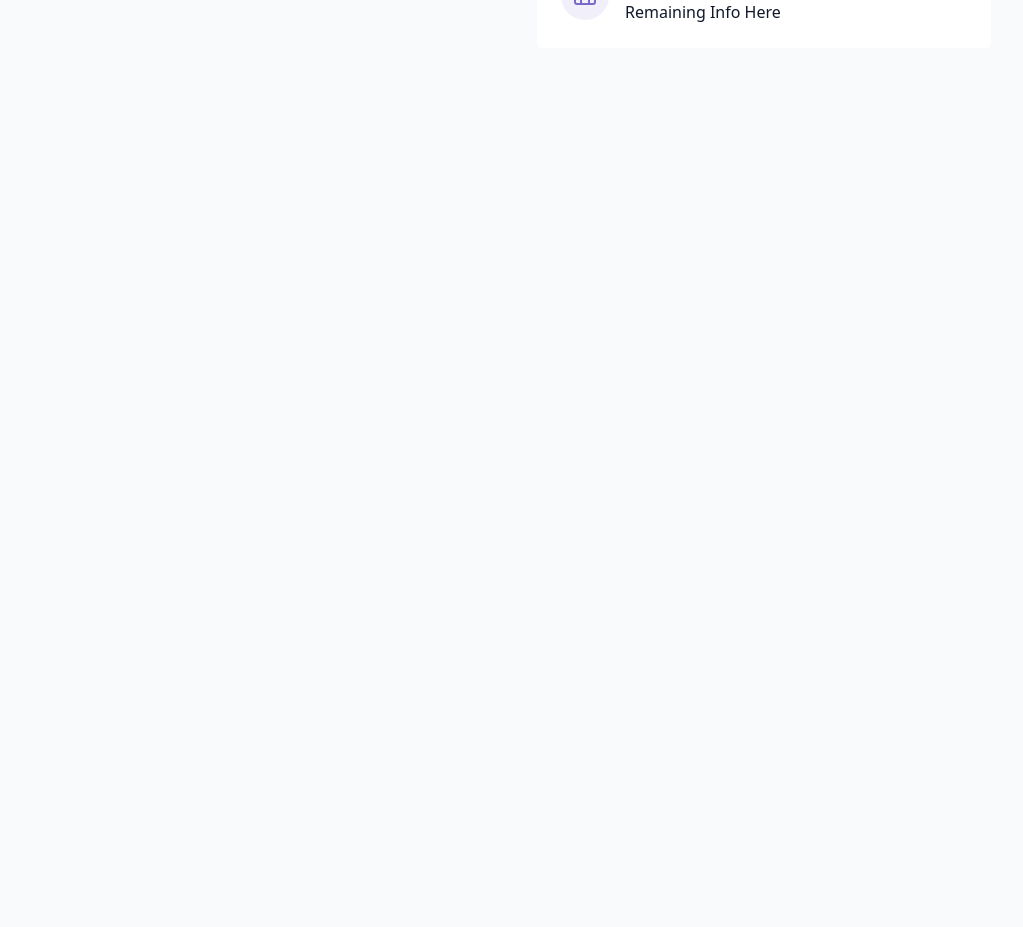
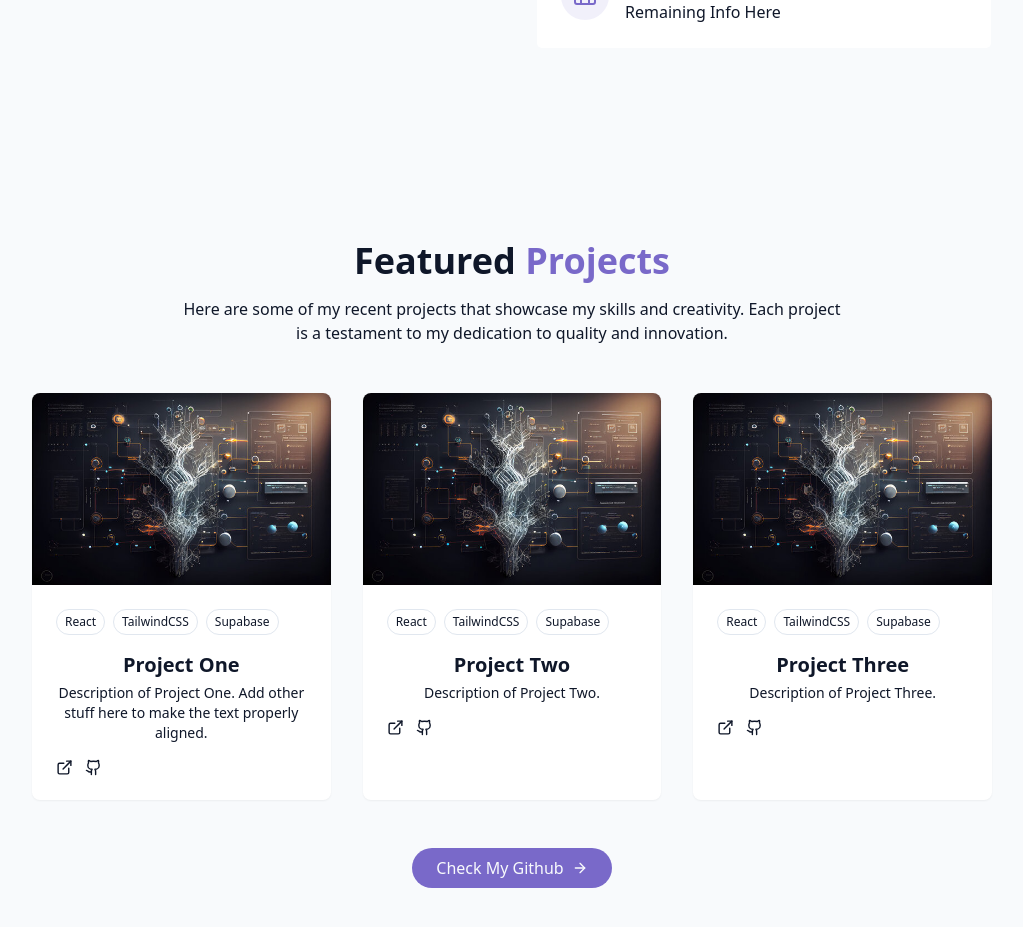
Before and after one commit to Manav2805/Portfolio, a React (Vite) app: page / in a window 1280 px wide. Shown: the part 1289-2216 px from the top of the page, without its empty margins (128-1151 px from the left). Before the commit the page ends 1434 px from the top, so only its background shows below. Built offline with nearby package versions, Linux system fonts and the light colour scheme.

Commit message:
Added Projects Section

```diff
--- /dev/null
+++ b/src/components/ProjectSection.jsx
@@ -0,0 +1,108 @@
+import { ArrowRight, ExternalLink, Github } from "lucide-react";
+
+const projects = [
+  {
+    id: 1,
+    title: "Project One",
+    description:
+      "Description of Project One. Add other stuff here to make the text properly aligned.",
+    image: "/projects/temp.jpg",
+    tags: ["React", "TailwindCSS", "Supabase"],
+    github: "#",
+    url: "#",
+  },
+  {
+    id: 1,
+    title: "Project Two",
+    description: "Description of Project Two.",
+    image: "/projects/temp.jpg",
+    tags: ["React", "TailwindCSS", "Supabase"],
+    github: "#",
+    url: "#",
+  },
+  {
+    id: 1,
+    title: "Project Three",
+    description: "Description of Project Three.",
+    image: "/projects/temp.jpg",
+    tags: ["React", "TailwindCSS", "Supabase"],
+    github: "#",
+    url: "#",
+  },
+];
+
+export const ProjectSection = () => {
+  return (
+    <section id="projects" className="py-24 px-4 relative">
+      <div className="container mx-auto max-w-5xl">
+        <h2 className="text-3xl md:text-4xl font-bold mb-4 text-center">
+          Featured <span className="text-primary">Projects</span>
+        </h2>
+
+        <p className="text-center text-muted-foreground mb-12 max-w-2xl mx-auto">
+          Here are some of my recent projects that showcase my skills and
+          creativity. Each project is a testament to my dedication to quality
+          and innovation.
+        </p>
+
+        <div className="grid grid-cols-1 md:grid-cols-2 lg:grid-cols-3 gap-8">
+          {projects.map((project, key) => (
+            <div
+              key={key}
+              className="group bg-card rounded-lg overflow-hidden shadow-xs card-hover"
+            >
+              <div className="h-48 overflow-hidden">
+                <img
+                  src={project.image}
+                  alt={project.title}
+                  className=" w-full h-full object-cover transition-transform duration-500 group-hover:scale-110"
+                />
+              </div>
+              <div className="p-6">
+                <div className="flex flex-wrap gap-2 mb-4">
+                  {project.tags.map((tag) => (
+                    <span className="px-2 py-1 text-xs border font-medium rounded-full bg-secondary text-secondary-foreground">
+                      {tag}
+                    </span>
+                  ))}
+                </div>
+                <h3 className="text-xl font-semibold mb-1">{project.title}</h3>
+                <p className="text-muted-foreground text-sm mb-4">
+                  {project.description}
+                </p>
+                <div className="flex justify-between items-center">
+                  <div className="flex space-x-3">
+                    <a
+                      href={project.url}
+                      target="_blank"
+                      className="text-foreground hover:text-primary transition-colors duration-300"
+                    >
+                      <ExternalLink size={17} />
+                    </a>
+                    <a
+                      href={project.github}
+                      target="_blank"
+                      className="text-foreground hover:text-primary transition-colors duration-300"
+                    >
+                      <Github size={17} />
+                    </a>
+                  </div>
+                </div>
+              </div>
+            </div>
+          ))}
+        </div>
+
+        <div className="text-center mt-12">
+          <a
+            href="https://github.com/Manav2805"
+            target="_blank"
+            className="cosmic-button w-fit flex items-center mx-auto gap-2"
+          >
+            Check My Github <ArrowRight size={16} />
+          </a>
+        </div>
+      </div>
+    </section>
+  );
+};
--- a/src/pages/Home.jsx
+++ b/src/pages/Home.jsx
@@ -3,6 +3,7 @@
 import { NavBar } from "../components/NavBar";
 import { HeroSection } from "../components/HeroSection";
 import { AboutSection } from "../components/AboutSection";
+import { ProjectSection } from "../components/ProjectSection";
 export const Home = () => {
   return (
     <div className="min-h-screen bg-background text-foreground overflow-x-hidden">
@@ -20,6 +21,7 @@
       <main>
         <HeroSection />
         <AboutSection />
+        <ProjectSection />
       </main>
       </div>
   );
```
Also changed, not shown: public/projects/temp.jpg (added).
